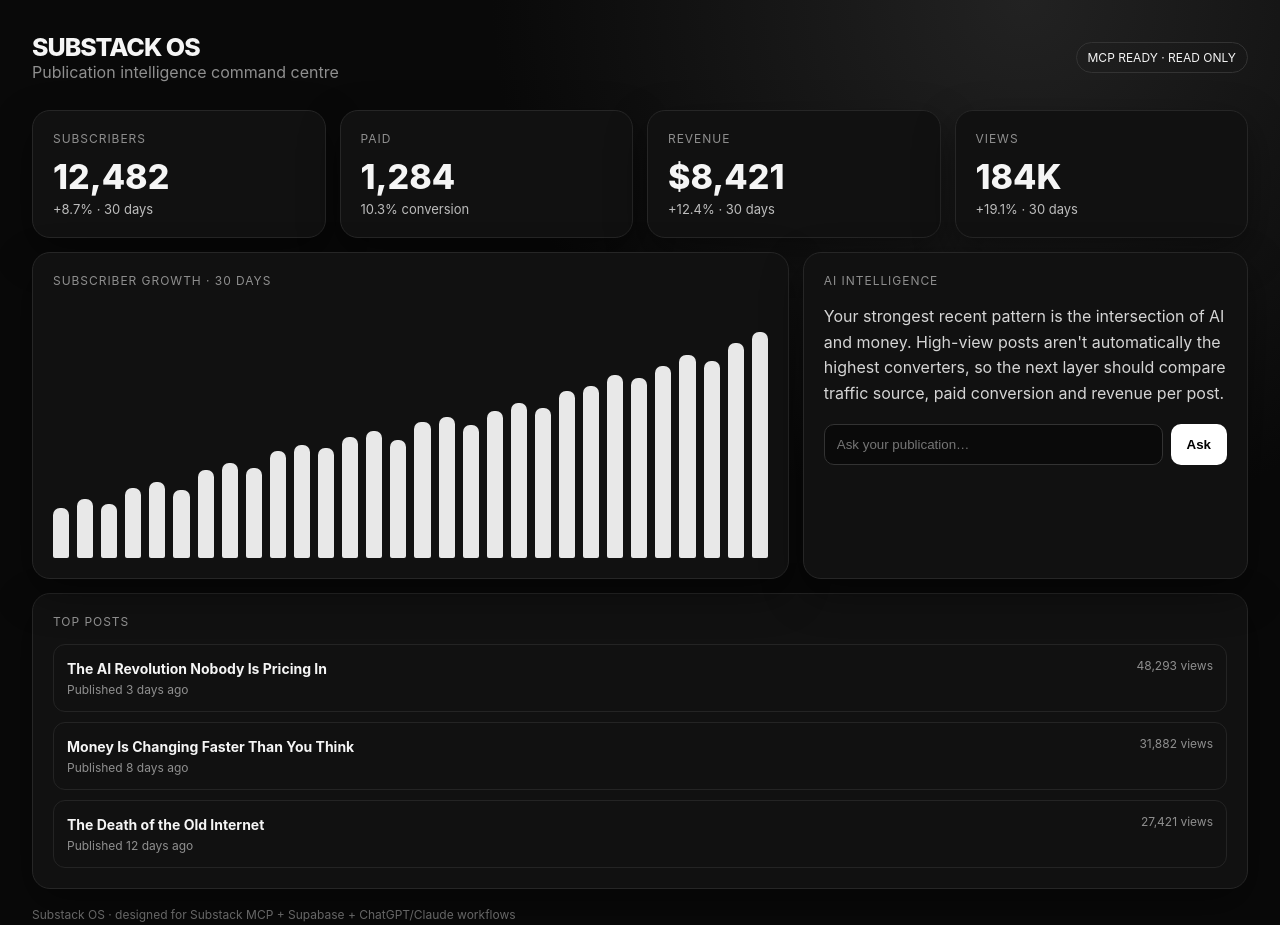
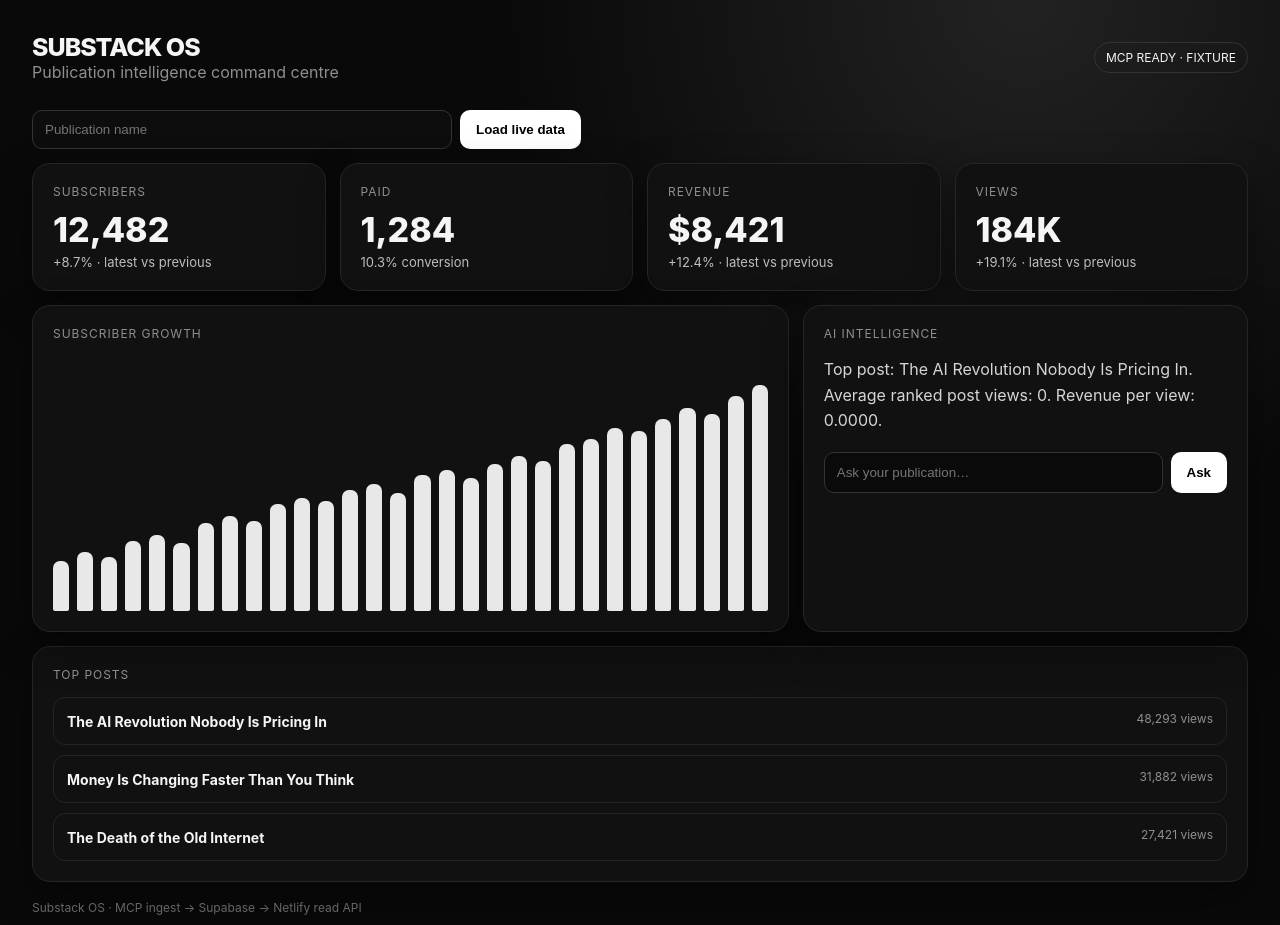
Before and after one commit to eoinmcgee1993/Launchwhere, a website: page index.html in a window 1280 px wide. Drawn offline with Linux system fonts and the light colour scheme.

Commit message:
Connect Substack OS dashboard to live publication API

```diff
--- a/index.html
+++ b/index.html
@@ -6,33 +6,47 @@
 <style>
 :root{font-family:Inter,ui-sans-serif,system-ui,-apple-system,sans-serif;color:#f5f5f5;background:#090909}
 *{box-sizing:border-box}body{margin:0;background:radial-gradient(circle at 80% 0%,#222 0,#090909 38%);min-height:100vh}
-main{max-width:1400px;margin:auto;padding:32px}.top{display:flex;justify-content:space-between;align-items:center;margin-bottom:28px}
-.brand{font-size:25px;font-weight:800;letter-spacing:-.04em}.muted{color:#8f8f8f}.pill{border:1px solid #333;border-radius:999px;padding:7px 11px;font-size:12px}
+main{max-width:1400px;margin:auto;padding:32px}.top{display:flex;justify-content:space-between;align-items:center;margin-bottom:28px;gap:20px}
+.brand{font-size:25px;font-weight:800;letter-spacing:-.04em}.muted{color:#8f8f8f}.pill{border:1px solid #333;border-radius:999px;padding:7px 11px;font-size:12px;white-space:nowrap}
+.controls{display:flex;gap:8px;margin-bottom:14px}.controls input{flex:1;max-width:420px;background:#0d0d0d;color:#fff;border:1px solid #333;border-radius:10px;padding:11px 12px}.controls button,.ask button{background:#fff;color:#000;border:0;border-radius:10px;padding:0 16px;font-weight:700}
 .grid{display:grid;grid-template-columns:repeat(4,1fr);gap:14px}.card{background:#111;border:1px solid #262626;border-radius:18px;padding:20px;box-shadow:0 15px 40px #0006}.label{font-size:12px;color:#8f8f8f;text-transform:uppercase;letter-spacing:.08em}.value{font-size:34px;font-weight:800;margin:10px 0 4px}.delta{font-size:13px;color:#bdbdbd}
-.panel{margin-top:14px;display:grid;grid-template-columns:1.7fr 1fr;gap:14px}.chart{height:270px;display:flex;align-items:end;gap:8px;padding-top:25px}.bar{flex:1;background:#e8e8e8;border-radius:7px 7px 2px 2px;min-height:12px}.posts{display:grid;gap:10px;margin-top:15px}.post{display:flex;justify-content:space-between;gap:15px;padding:13px;border:1px solid #242424;border-radius:12px}.post b{font-size:14px}.post span{font-size:12px;color:#8f8f8f}.insight{line-height:1.6;color:#d5d5d5}.ask{display:flex;gap:8px;margin-top:18px}.ask input{flex:1;background:#0a0a0a;color:#fff;border:1px solid #333;border-radius:10px;padding:12px}.ask button{background:#fff;color:#000;border:0;border-radius:10px;padding:0 16px;font-weight:700}.footer{margin-top:18px;color:#666;font-size:12px}
-@media(max-width:900px){.grid{grid-template-columns:repeat(2,1fr)}.panel{grid-template-columns:1fr}}@media(max-width:560px){main{padding:18px}.grid{grid-template-columns:1fr}.value{font-size:29px}}
+.panel{margin-top:14px;display:grid;grid-template-columns:1.7fr 1fr;gap:14px}.chart{height:270px;display:flex;align-items:end;gap:8px;padding-top:25px}.bar{flex:1;background:#e8e8e8;border-radius:7px 7px 2px 2px;min-height:12px}.posts{display:grid;gap:10px;margin-top:15px}.post{display:flex;justify-content:space-between;gap:15px;padding:13px;border:1px solid #242424;border-radius:12px}.post b{font-size:14px}.post span{font-size:12px;color:#8f8f8f}.insight{line-height:1.6;color:#d5d5d5}.ask{display:flex;gap:8px;margin-top:18px}.ask input{flex:1;background:#0a0a0a;color:#fff;border:1px solid #333;border-radius:10px;padding:12px}.footer{margin-top:18px;color:#666;font-size:12px}
+@media(max-width:900px){.grid{grid-template-columns:repeat(2,1fr)}.panel{grid-template-columns:1fr}}@media(max-width:560px){main{padding:18px}.grid{grid-template-columns:1fr}.value{font-size:29px}.top{align-items:flex-start;flex-direction:column}}
 </style></head>
 <body><main>
-<div class="top"><div><div class="brand">SUBSTACK OS</div><div class="muted">Publication intelligence command centre</div></div><div class="pill">MCP READY · READ ONLY</div></div>
+<div class="top"><div><div class="brand">SUBSTACK OS</div><div class="muted">Publication intelligence command centre</div></div><div class="pill" id="status">MCP READY · FIXTURE</div></div>
+<div class="controls"><input id="publication" placeholder="Publication name"><button onclick="loadPublication()">Load live data</button></div>
 <section class="grid">
-<div class="card"><div class="label">Subscribers</div><div class="value" id="subs">12,482</div><div class="delta">+8.7% · 30 days</div></div>
-<div class="card"><div class="label">Paid</div><div class="value" id="paid">1,284</div><div class="delta">10.3% conversion</div></div>
-<div class="card"><div class="label">Revenue</div><div class="value">$8,421</div><div class="delta">+12.4% · 30 days</div></div>
-<div class="card"><div class="label">Views</div><div class="value">184K</div><div class="delta">+19.1% · 30 days</div></div>
+<div class="card"><div class="label">Subscribers</div><div class="value" id="subs">12,482</div><div class="delta" id="subsDelta">+8.7% · 30 days</div></div>
+<div class="card"><div class="label">Paid</div><div class="value" id="paid">1,284</div><div class="delta" id="paidDelta">10.3% conversion</div></div>
+<div class="card"><div class="label">Revenue</div><div class="value" id="revenue">$8,421</div><div class="delta" id="revenueDelta">+12.4% · latest period</div></div>
+<div class="card"><div class="label">Views</div><div class="value" id="views">184K</div><div class="delta" id="viewsDelta">+19.1% · latest period</div></div>
 </section>
 <section class="panel">
-<div class="card"><div class="label">Subscriber growth · 30 days</div><div class="chart" id="chart"></div></div>
-<div class="card"><div class="label">AI intelligence</div><p class="insight">Your strongest recent pattern is the intersection of AI and money. High-view posts aren't automatically the highest converters, so the next layer should compare traffic source, paid conversion and revenue per post.</p><div class="ask"><input id="q" placeholder="Ask your publication…"><button onclick="ask()">Ask</button></div><p id="answer" class="muted"></p></div>
+<div class="card"><div class="label">Subscriber growth</div><div class="chart" id="chart"></div></div>
+<div class="card"><div class="label">AI intelligence</div><p class="insight" id="insight">Load a publication to replace the fixture with backend data. The analysis layer compares subscribers, paid conversion, revenue, views and post performance.</p><div class="ask"><input id="q" placeholder="Ask your publication…"><button onclick="ask()">Ask</button></div><p id="answer" class="muted"></p></div>
 </section>
-<section class="card" style="margin-top:14px"><div class="label">Top posts</div><div class="posts">
-<div class="post"><div><b>The AI Revolution Nobody Is Pricing In</b><br><span>Published 3 days ago</span></div><span>48,293 views</span></div>
-<div class="post"><div><b>Money Is Changing Faster Than You Think</b><br><span>Published 8 days ago</span></div><span>31,882 views</span></div>
-<div class="post"><div><b>The Death of the Old Internet</b><br><span>Published 12 days ago</span></div><span>27,421 views</span></div>
-</div></section>
-<div class="footer">Substack OS · designed for Substack MCP + Supabase + ChatGPT/Claude workflows</div>
+<section class="card" style="margin-top:14px"><div class="label">Top posts</div><div class="posts" id="posts"></div></section>
+<div class="footer">Substack OS · MCP ingest → Supabase → Netlify read API</div>
 </main>
 <script>
-const values=[32,38,35,45,49,44,57,61,58,69,73,71,78,82,76,88,91,86,95,100,97,108,111,118,116,124,131,127,139,146];
-document.getElementById('chart').innerHTML=values.map(v=>'<div class="bar" style="height:'+v*1.55+'px"></div>').join('');
-function ask(){const q=document.getElementById('q').value.trim();document.getElementById('answer').textContent=q?'MCP query queued: “'+q+'” · connect the Substack MCP to replace this demo response with live publication analysis.':'Ask something like “why did revenue change this month?”';}
+const fixture={summary:{subscribers:12482,paidSubscribers:1284,revenue:8421,views:184000,paidConversion:10.3,subscriberChangePct:8.7,revenueChangePct:12.4,viewsChangePct:19.1},topPosts:[{title:"The AI Revolution Nobody Is Pricing In",views:48293},{title:"Money Is Changing Faster Than You Think",views:31882},{title:"The Death of the Old Internet",views:27421}],insights:{topPost:"The AI Revolution Nobody Is Pricing In"}};
+function fmt(n){return new Intl.NumberFormat().format(Math.round(n||0))}
+function pct(n){return n==null?"n/a":(n>=0?"+":"")+n.toFixed(1)+"%"}
+function money(n){return new Intl.NumberFormat("en-US",{style:"currency",currency:"USD",maximumFractionDigits:0}).format(n||0)}
+function render(data,live=false){
+ const s=data.summary||{}; document.getElementById("subs").textContent=fmt(s.subscribers);document.getElementById("paid").textContent=fmt(s.paidSubscribers);document.getElementById("revenue").textContent=money(s.revenue);document.getElementById("views").textContent=s.views>=1000?(s.views/1000).toFixed(0)+"K":fmt(s.views);
+ document.getElementById("subsDelta").textContent=pct(s.subscriberChangePct)+" · latest vs previous";
+ document.getElementById("paidDelta").textContent=(s.paidConversion||0).toFixed(1)+"% conversion";
+ document.getElementById("revenueDelta").textContent=pct(s.revenueChangePct)+" · latest vs previous";
+ document.getElementById("viewsDelta").textContent=pct(s.viewsChangePct)+" · latest vs previous";
+ document.getElementById("insight").textContent=data.insights?.topPost?("Top post: "+data.insights.topPost+". Average ranked post views: "+fmt(data.insights.averagePostViews)+". Revenue per view: "+Number(data.insights.revenuePerView||0).toFixed(4)+"."):"No post insight available.";
+ document.getElementById("posts").innerHTML=(data.topPosts||[]).map(p=>'<div class="post"><div><b>'+escapeHtml(p.title)+'</b></div><span>'+fmt(p.views)+' views</span></div>').join("")||'<div class="muted">No posts yet.</div>';
+ document.getElementById("status").textContent=live?"MCP READY · LIVE API":"MCP READY · FIXTURE";
+}
+function escapeHtml(s){return String(s).replace(/[&<>"']/g,c=>({"&":"&amp;","<":"&lt;",">":"&gt;",'"':"&quot;","'":"&#039;"}[c]))}
+function draw(){const values=[32,38,35,45,49,44,57,61,58,69,73,71,78,82,76,88,91,86,95,100,97,108,111,118,116,124,131,127,139,146];document.getElementById("chart").innerHTML=values.map(v=>'<div class="bar" style="height:'+v*1.55+'px"></div>').join("")}
+async function loadPublication(){const name=document.getElementById("publication").value.trim();if(!name)return;document.getElementById("status").textContent="LOADING · API";try{const r=await fetch("/api/publication?publication="+encodeURIComponent(name));if(!r.ok)throw new Error("API "+r.status);render(await r.json(),true)}catch(e){document.getElementById("status").textContent="API ERROR · FIXTURE";document.getElementById("answer").textContent="Live API unavailable: "+e.message}}
+function ask(){const q=document.getElementById("q").value.trim();document.getElementById("answer").textContent=q?"Query staged for the publication analysis agent: “"+q+"”":"Ask something like “which posts drive paid conversion?”"}
+draw();render(fixture);
 </script></body></html>
```
